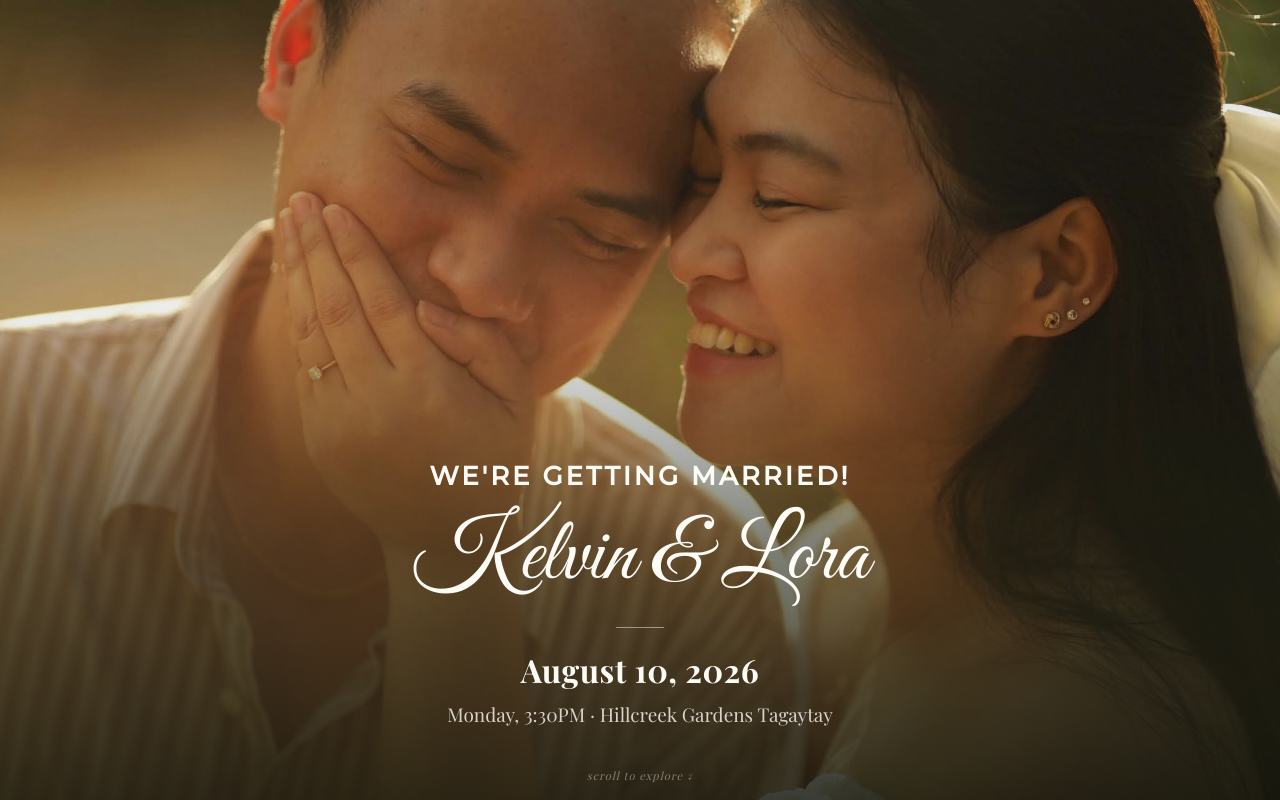
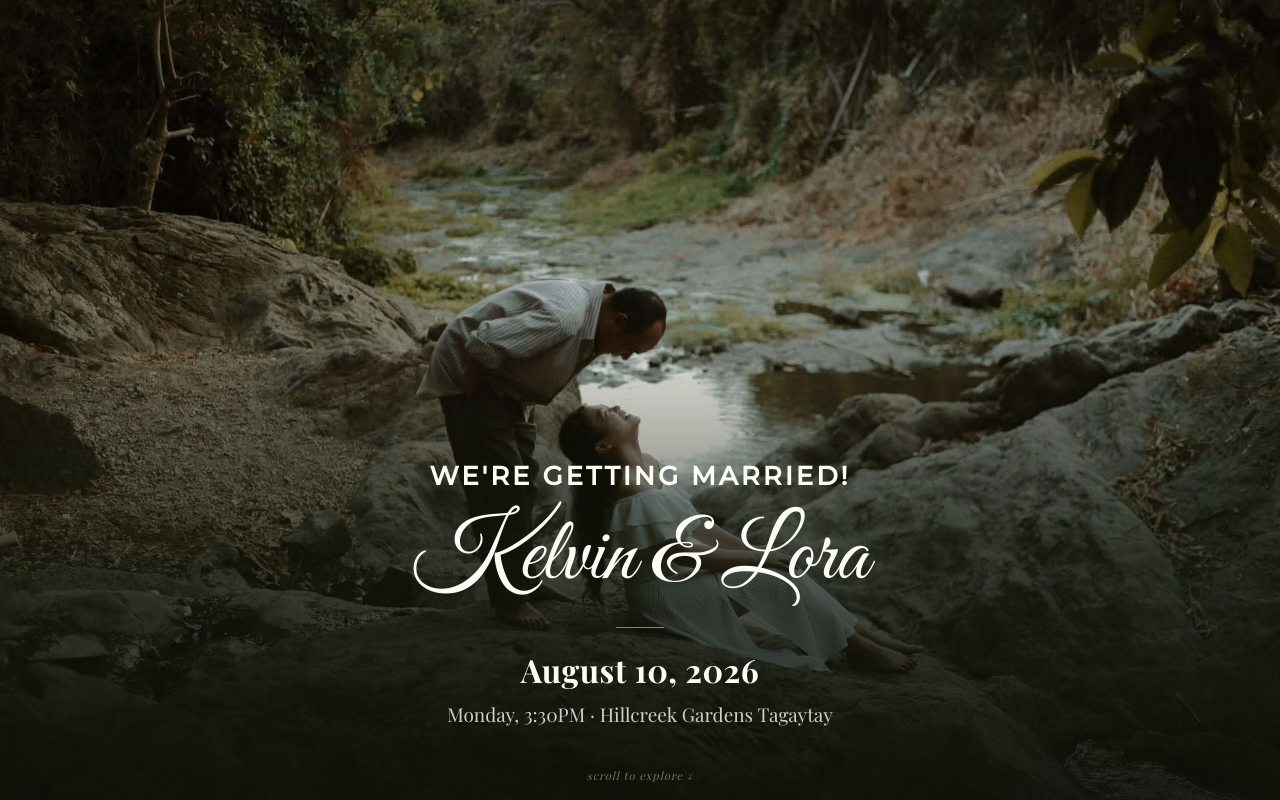
Before and after one commit to theharoldroyce/kelvinandlorawedding, a Next.js app: page / in a window 1280 px wide. Shown: the top 800 px of the page. Built offline with nearby package versions, Linux system fonts and the light colour scheme.

Commit message:
04072026 upadate hero

```diff
--- a/app/page.tsx
+++ b/app/page.tsx
@@ -200,7 +200,7 @@ const TIMELINE = [
   { time: '4:00 PM', title: 'Ceremony', desc: 'The exchange of vows' },
   { time: '5:00 PM', title: 'Reception', desc: 'Cocktails and celebration' },
   { time: '6:00 PM', title: 'Dinner & Program', desc: 'Feasting, toasts, and speeches' },
-  { time: '8:00 PM', title: 'Send-Off', desc: 'A sweet farewell to the newlyweds' },
+  { time: '8:30 PM', title: 'Send-Off', desc: 'A sweet farewell to the newlyweds' },
 ]
 
 function TimelineSection() {
@@ -521,7 +521,7 @@ export default function Home() {
       {/* ── HERO ── */}
       <section className="animate-page-enter" style={{ position: 'relative', minHeight: '100vh', overflow: 'hidden' }}>
         <Image
-          src="/hero.jpg"
+          src={encodeURI('/random 10.jpg')}
           alt="Kelvin and Lora"
           fill
           priority
@@ -620,9 +620,6 @@ export default function Home() {
           <p className="t-body-serif" style={{ marginBottom: 12 }}>
             If you feel led to bless us further, a monetary gift would be received with sincere
             gratitude as we begin this new chapter together.
-          </p>
-          <p className="t-body-serif" style={{ marginBottom: 40 }}>
-            For your convenience, our QR payment options are provided below.
           </p>
 
           <div className="gift-qr-grid">
```
